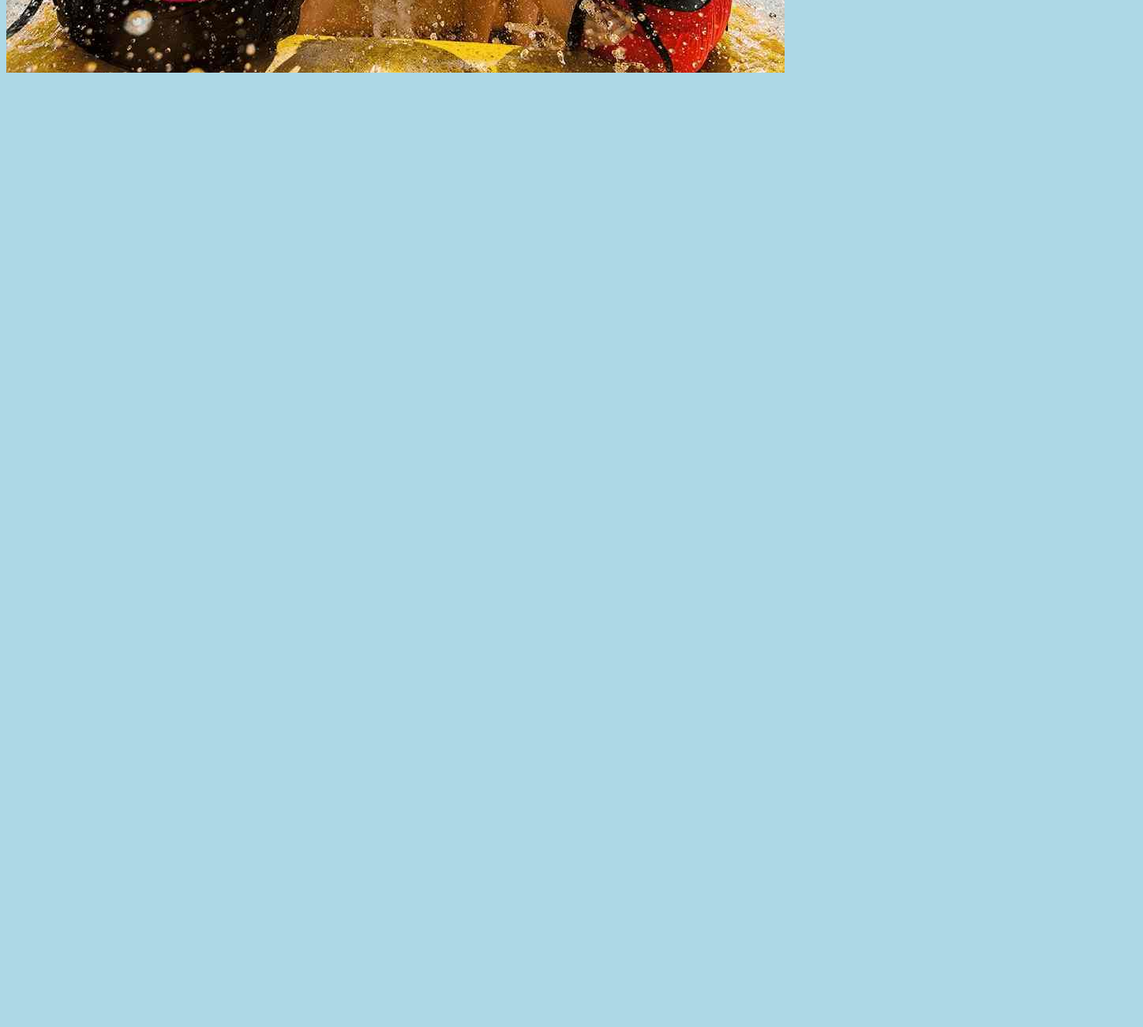
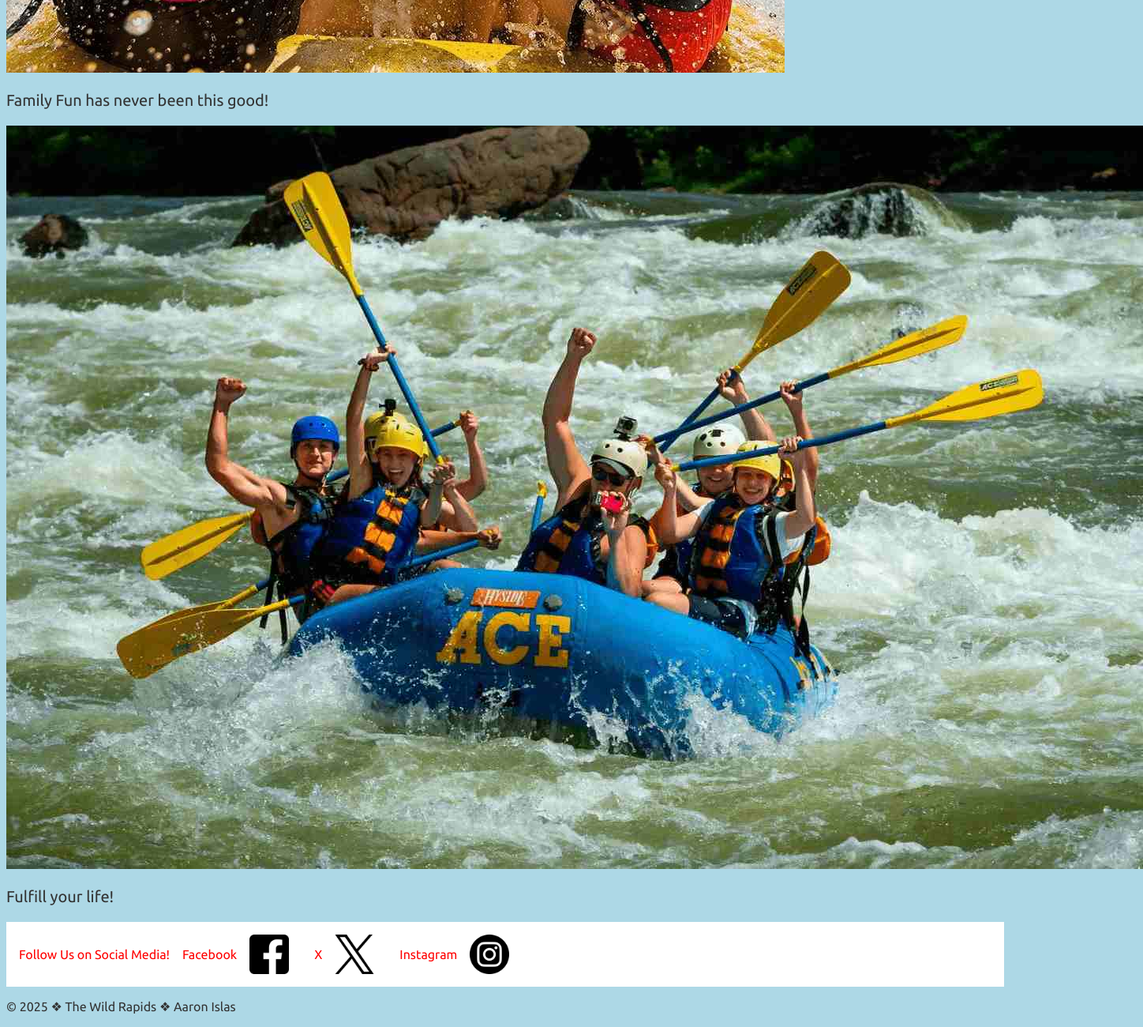
Before and after one commit to ULTIMATESLAUGHTR/wdd130, a plain HTML site: page wwr/about.html in a window 1280 px wide. Shown: the part 3864-5164 px from the top of the page at 79% size, 1448 px wide, since content can reach past the window. Before the commit the page ends 3967 px from the top, so only its background shows below. Drawn offline with Linux system fonts and the light colour scheme.

Commit message:
adjusted meta description

```diff
--- a/wwr/about.html
+++ b/wwr/about.html
@@ -5,11 +5,13 @@
     <meta name="viewport" content="width=device-width, initial-scale=1.0">
     <link rel="preconnect" href="https://fonts.googleapis.com">
     <link rel="preconnect" href="https://fonts.gstatic.com" crossorigin>
-    <link href="https://fonts.googleapis.com/css2?family=Roboto+Condensed:ital,wght@0,300;0,400;1,300&display=swap" rel="stylesheet">
+    <link href="https://fonts.googleapis.com/css2?family=Roboto+Condensed:ital@0;1&display=swap" rel="stylesheet">
+    <link rel="preconnect" href="https://fonts.googleapis.com">
+    <link rel="preconnect" href="https://fonts.gstatic.com" crossorigin>
     <link href="https://fonts.googleapis.com/css2?family=Ubuntu:ital,wght@0,300;0,400;1,300&display=swap" rel="stylesheet">
     <link rel="stylesheet" href="styles/rafting.css">
     <meta name="author" content="Aaron Islas">
-    <meta name="description" content="The Wild Rapids is a company that specializes in providing the best white water rafting experiences">
+    <meta description="The Wild Rapids is a company that specializes in providing the best white water rafting experiences">
     <title>About Us</title>
 </head>
 <body>
@@ -46,7 +48,22 @@
             <img src="images/rapids3.jpg" alt="Rapids 3 Image">
             <p>Create lasting Memories!</p>
             <img src="images/rapids4.jpg" alt="Rapids 4 Image">
+            <p>Family Fun has never been this good!</p>
+            <img src="images/rapids5.jpg" alt="Rapids 5 Image">
+            <p>Fulfill your life!</p>
         </section>
     </main>
+    <footer>
+        <nav class="sociallinks">
+            <p>Follow Us on Social Media!</p>
+            <a href="https://www.facebook.com" target="_blank">Facebook</a>
+            <img src="images/faceboooklogo.jpg" alt="Facebook">
+            <a href="https://x.com" target="_blank">X</a>
+            <img src="images/xsocialmedialogo.jpg" alt="X">
+            <a href="https://www.instagram.com" target="_blank">Instagram</a>
+            <img src="images/instagramlogo.jpg" alt="Instagram">
+        </nav>
+        <p>&copy; 2025 &#10070; The Wild Rapids &#10070; Aaron Islas</p>
+    </footer>
 </body>
 </html>
```
